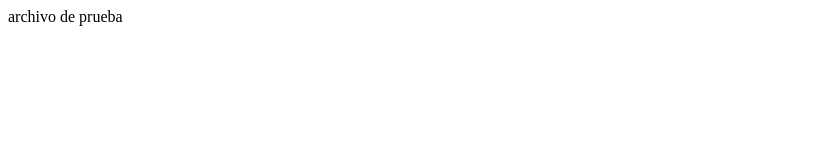
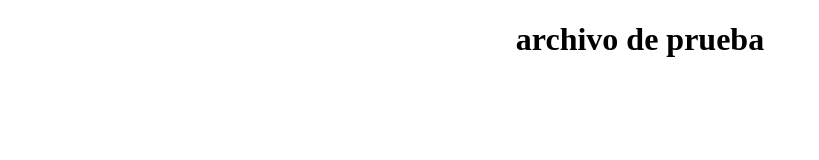
Before and after one commit to cj-xac/equipo3, a plain HTML site: page azul.html in a window 1280 px wide. Shown: the whole page, without its empty margins (0-819 px from the left). Drawn offline with Linux system fonts and the light colour scheme.

Commit message:
modifique el html

```diff
--- a/azul.html
+++ b/azul.html
@@ -7,6 +7,6 @@
     <title>Document</title>
 </head>
 <body>
-    archivo de prueba
+    <h1 align="center">archivo de prueba</h1>
 </body>
 </html>
```
